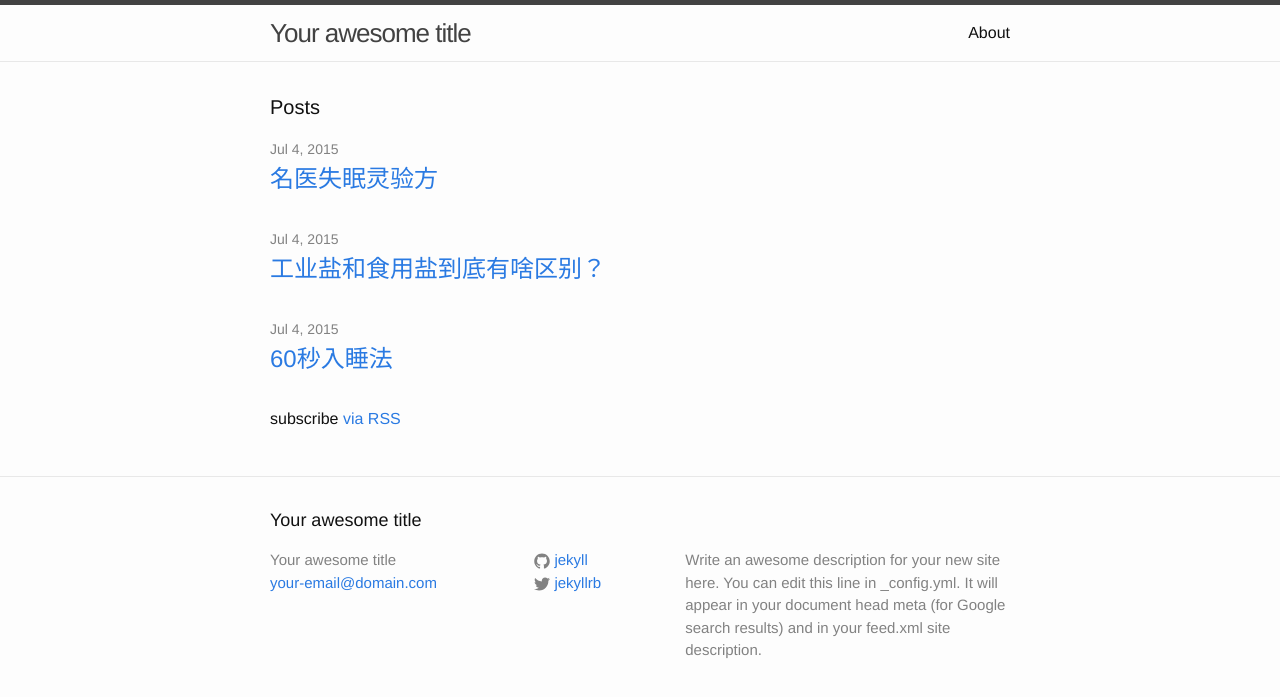
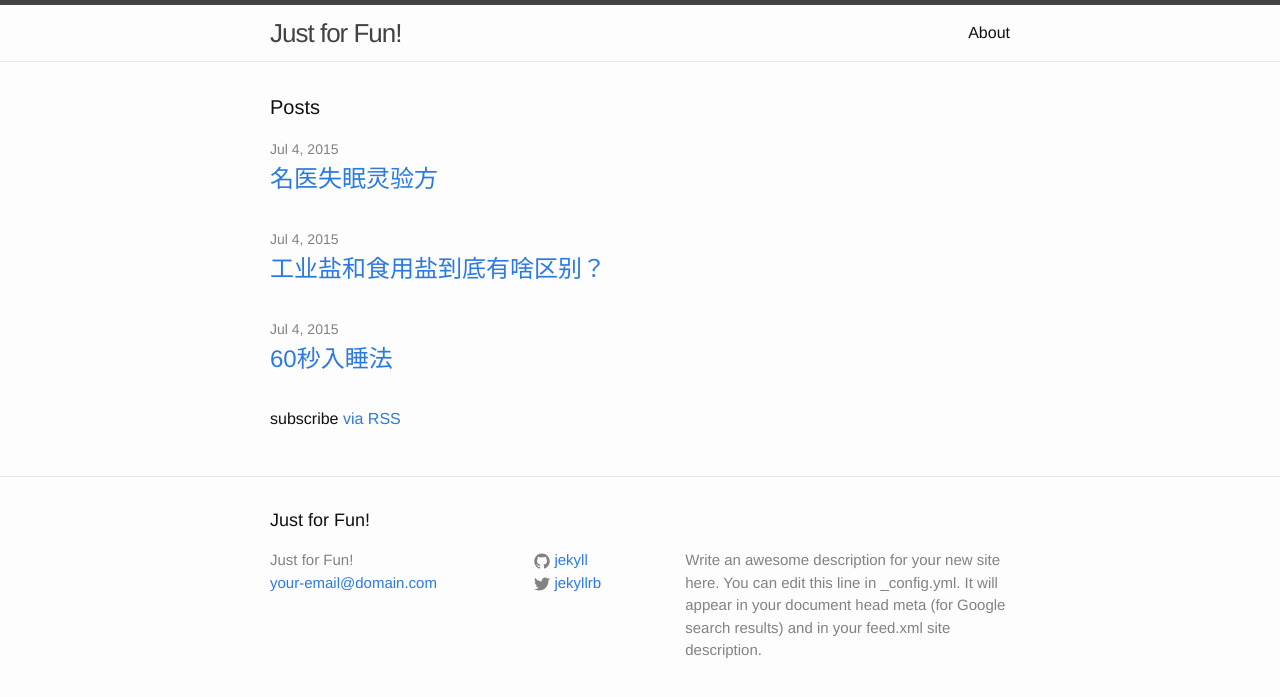
Before and after one commit to gsamful/gsamful.github.io, a Jekyll site: the page built from index.html, in a window 1280 px wide. Shown: the top 697 px of the page. Built offline with Jekyll 4.4.1, drawn with Linux system fonts in a browser that asks for light colours.

Commit message:
Initial commit

```diff
--- a/_config.yml
+++ b/_config.yml
@@ -1,5 +1,5 @@
 # Site settings
-title: Your awesome title
+title: Just for Fun!
 email: your-email@domain.com
 description: > # this means to ignore newlines until "baseurl:"
   Write an awesome description for your new site here. You can edit this
```
